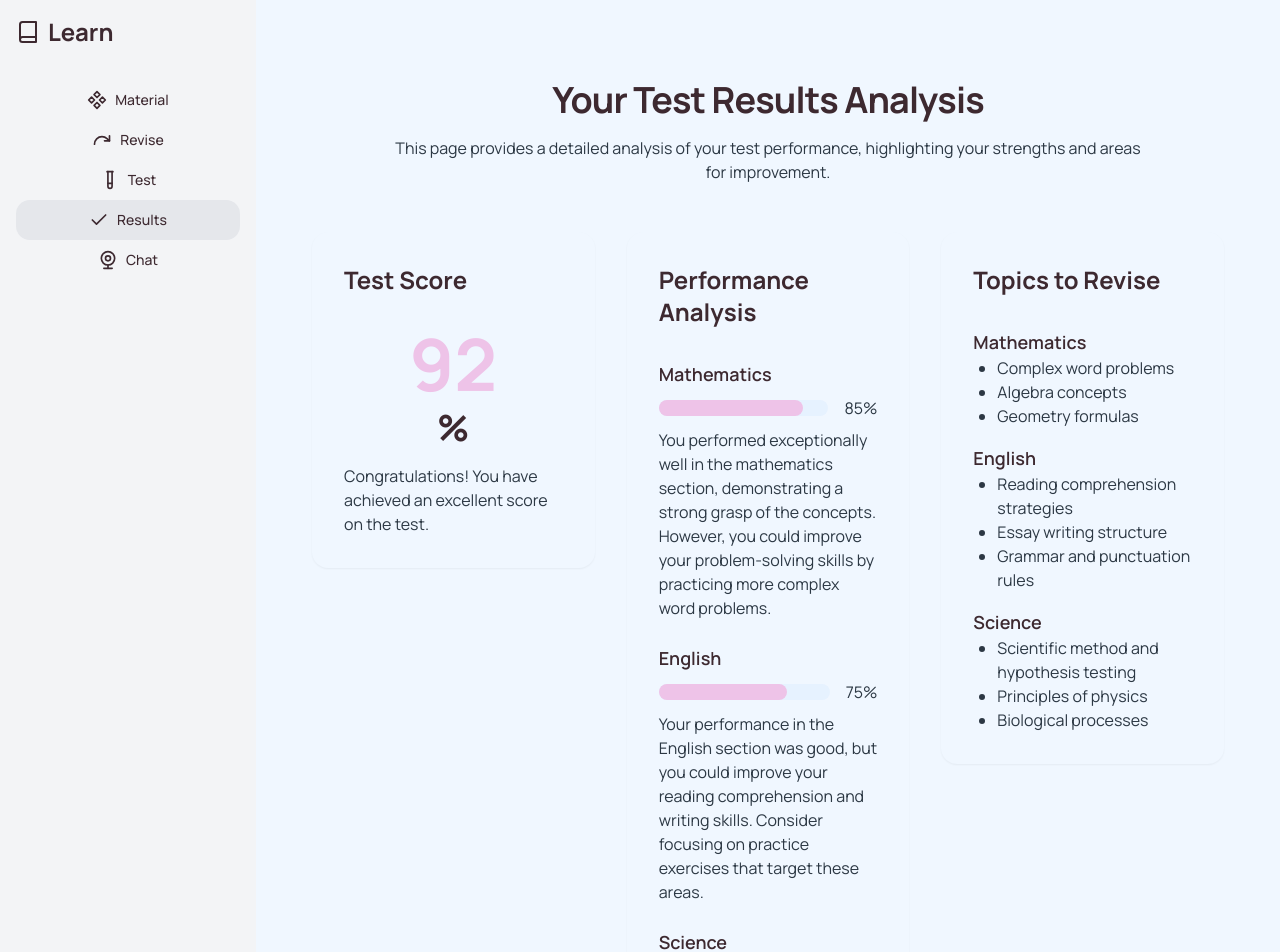
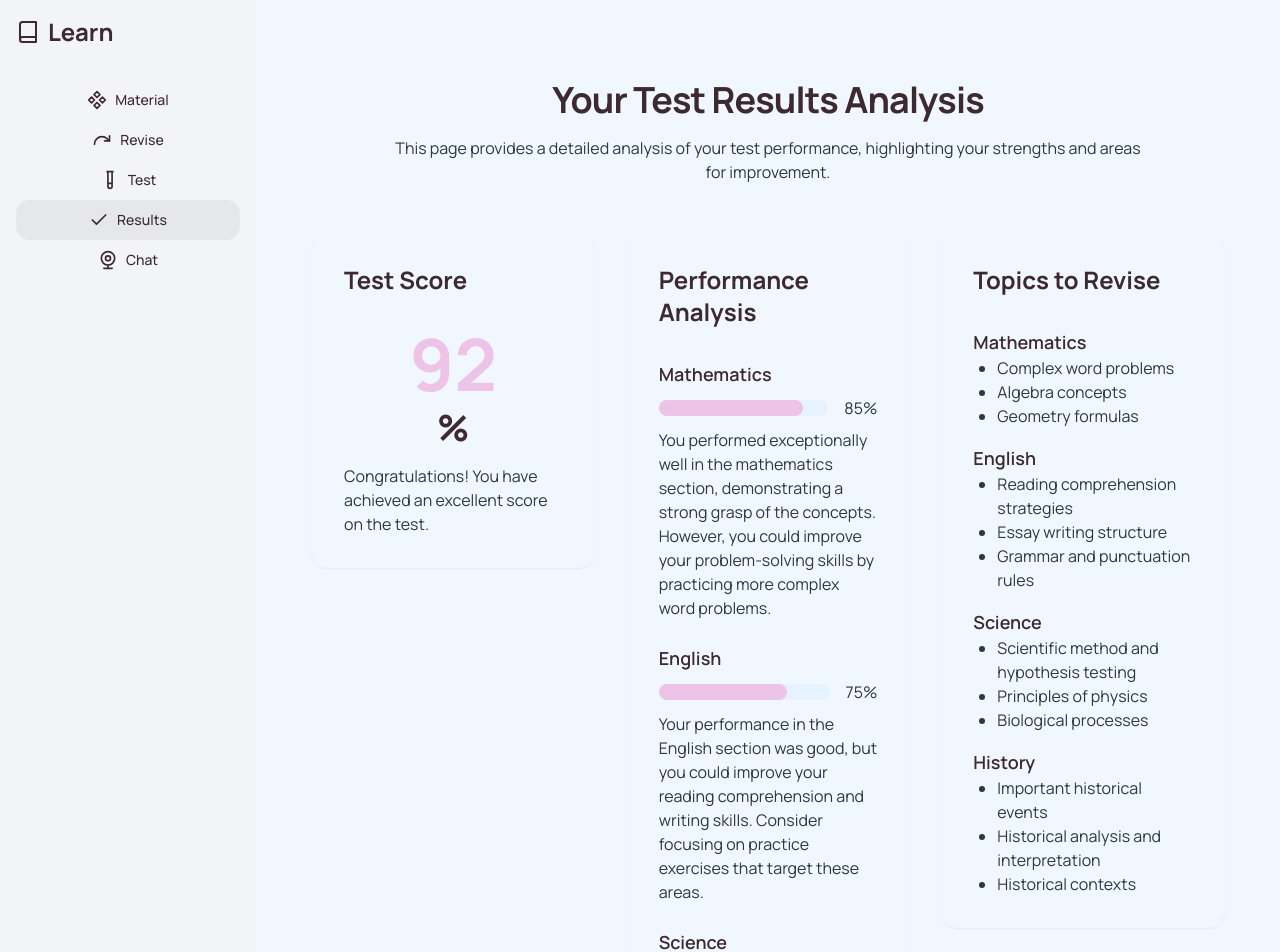
Before and after one commit to 5ecurealf/AI-Learning-tool-, a Next.js app: page /test/results in a window 1280 px wide. Shown: the top 952 px of the page. Built offline with nearby package versions, Linux system fonts and the light colour scheme.

Commit message:
fetching the analysis from the server

```diff
--- /dev/null
+++ b/app/api/test/results/route.ts
@@ -0,0 +1,49 @@
+// app/api/test/results/route.ts
+
+import { NextResponse } from "next/server";
+
+const resultsData = {
+  testScore: 92,
+  performance: {
+    mathematics: 85,
+    english: 75,
+    science: 65,
+    history: 70, // New topic added
+  },
+  analysis: {
+    mathematics:
+      "You performed exceptionally well in the mathematics section, demonstrating a strong grasp of the concepts. However, you could improve your problem-solving skills by practicing more complex word problems.",
+    english:
+      "Your performance in the English section was good, but you could improve your reading comprehension and writing skills. Consider focusing on practice exercises that target these areas.",
+    science:
+      "Your science performance was relatively weaker compared to other subjects. You should focus on strengthening your understanding of scientific concepts and improving your problem-solving skills in this area.",
+    history:
+      "Your performance in history shows a good understanding of historical events, but you could benefit from a deeper analysis of historical contexts and causes.", // New topic analysis added
+  },
+  topicsToRevise: {
+    mathematics: [
+      "Complex word problems",
+      "Algebra concepts",
+      "Geometry formulas",
+    ],
+    english: [
+      "Reading comprehension strategies",
+      "Essay writing structure",
+      "Grammar and punctuation rules",
+    ],
+    science: [
+      "Scientific method and hypothesis testing",
+      "Principles of physics",
+      "Biological processes",
+    ],
+    history: [
+      "Important historical events",
+      "Historical analysis and interpretation",
+      "Historical contexts",
+    ], // New topic added
+  },
+};
+
+export async function GET() {
+  return NextResponse.json(resultsData);
+}
--- a/components/results-analysis.tsx
+++ b/components/results-analysis.tsx
@@ -1,6 +1,49 @@
 "use client";
 
+import { useState, useEffect } from "react";
+
+interface Performance {
+  mathematics: number;
+  english: number;
+  science: number;
+}
+
+interface Analysis {
+  mathematics: string;
+  english: string;
+  science: string;
+}
+
+interface TopicsToRevise {
+  mathematics: string[];
+  english: string[];
+  science: string[];
+}
+
+interface ResultsData {
+  testScore: number;
+  performance: Performance;
+  analysis: Analysis;
+  topicsToRevise: TopicsToRevise;
+}
+
 export function ResultsAnalysis() {
+  const [data, setData] = useState<ResultsData | null>(null);
+
+  useEffect(() => {
+    const fetchData = async () => {
+      const response = await fetch("/api/test/results");
+      const resultData: ResultsData = await response.json();
+      setData(resultData);
+    };
+
+    fetchData();
+  }, []);
+
+  if (!data) {
+    return <div>Loading...</div>;
+  }
+
   return (
     <div className="bg-background text-foreground">
       <header className="py-12 px-4 md:px-6 text-center">
@@ -17,7 +60,9 @@ export function ResultsAnalysis() {
           <div className="bg-card rounded-lg p-8 shadow-sm">
             <h2 className="text-2xl font-bold">Test Score</h2>
             <div className="mt-8 flex flex-col items-center">
-              <div className="text-7xl font-bold text-primary">92</div>
+              <div className="text-7xl font-bold text-primary">
+                {data.testScore}
+              </div>
               <span className="mt-2 text-4xl font-bold">%</span>
               <p className="mt-4 text-muted-foreground">
                 Congratulations! You have achieved an excellent score on the
@@ -30,60 +75,29 @@ export function ResultsAnalysis() {
           <div className="bg-card rounded-lg p-8 shadow-sm">
             <h2 className="text-2xl font-bold">Performance Analysis</h2>
             <div className="mt-8 grid gap-6">
-              <div>
-                <h3 className="text-lg font-semibold">Mathematics</h3>
+              {Object.entries(data.performance).map(
+                ([subject, score], index) => (
+                  <div key={index}>
+                    <h3 className="text-lg font-semibold capitalize">
+                      {subject}
+                    </h3>
                     <div className="mt-2 flex items-center">
                       <div className="w-full bg-muted rounded-full h-4">
                         <div
                           className="bg-primary rounded-full h-4"
-                      style={{ width: "85%" }}
+                          style={{ width: `${score}%` }}
                         />
                       </div>
-                  <span className="ml-4 text-muted-foreground">85%</span>
+                      <span className="ml-4 text-muted-foreground">
+                        {score}%
+                      </span>
                     </div>
                     <p className="mt-2 text-muted-foreground">
-                  You performed exceptionally well in the mathematics section,
-                  demonstrating a strong grasp of the concepts. However, you
-                  could improve your problem-solving skills by practicing more
-                  complex word problems.
+                      {data.analysis[subject as keyof Analysis]}
                     </p>
                   </div>
-              <div>
-                <h3 className="text-lg font-semibold">English</h3>
-                <div className="mt-2 flex items-center">
-                  <div className="w-full bg-muted rounded-full h-4">
-                    <div
-                      className="bg-primary rounded-full h-4"
-                      style={{ width: "75%" }}
-                    />
-                  </div>
-                  <span className="ml-4 text-muted-foreground">75%</span>
-                </div>
-                <p className="mt-2 text-muted-foreground">
-                  Your performance in the English section was good, but you
-                  could improve your reading comprehension and writing skills.
-                  Consider focusing on practice exercises that target these
-                  areas.
-                </p>
-              </div>
-              <div>
-                <h3 className="text-lg font-semibold">Science</h3>
-                <div className="mt-2 flex items-center">
-                  <div className="w-full bg-muted rounded-full h-4">
-                    <div
-                      className="bg-primary rounded-full h-4"
-                      style={{ width: "65%" }}
-                    />
-                  </div>
-                  <span className="ml-4 text-muted-foreground">65%</span>
-                </div>
-                <p className="mt-2 text-muted-foreground">
-                  Your science performance was relatively weaker compared to
-                  other subjects. You should focus on strengthening your
-                  understanding of scientific concepts and improving your
-                  problem-solving skills in this area.
-                </p>
-              </div>
+                )
+              )}
             </div>
           </div>
         </section>
@@ -91,30 +105,20 @@ export function ResultsAnalysis() {
           <div className="bg-card rounded-lg p-8 shadow-sm">
             <h2 className="text-2xl font-bold">Topics to Revise</h2>
             <div className="mt-8 grid gap-4">
-              <div>
-                <h3 className="text-lg font-semibold">Mathematics</h3>
+              {Object.entries(data.topicsToRevise).map(
+                ([subject, topics], index) => (
+                  <div key={index}>
+                    <h3 className="text-lg font-semibold capitalize">
+                      {subject}
+                    </h3>
                     <ul className="list-disc pl-6 text-muted-foreground">
-                  <li>Complex word problems</li>
-                  <li>Algebra concepts</li>
-                  <li>Geometry formulas</li>
+                      {(topics as string[]).map((topic, topicIndex) => (
+                        <li key={topicIndex}>{topic}</li>
+                      ))}
                     </ul>
                   </div>
-              <div>
-                <h3 className="text-lg font-semibold">English</h3>
-                <ul className="list-disc pl-6 text-muted-foreground">
-                  <li>Reading comprehension strategies</li>
-                  <li>Essay writing structure</li>
-                  <li>Grammar and punctuation rules</li>
-                </ul>
-              </div>
-              <div>
-                <h3 className="text-lg font-semibold">Science</h3>
-                <ul className="list-disc pl-6 text-muted-foreground">
-                  <li>Scientific method and hypothesis testing</li>
-                  <li>Principles of physics</li>
-                  <li>Biological processes</li>
-                </ul>
-              </div>
+                )
+              )}
             </div>
           </div>
         </section>
```
Lines whose indentation alone changed are shown as unchanged.
